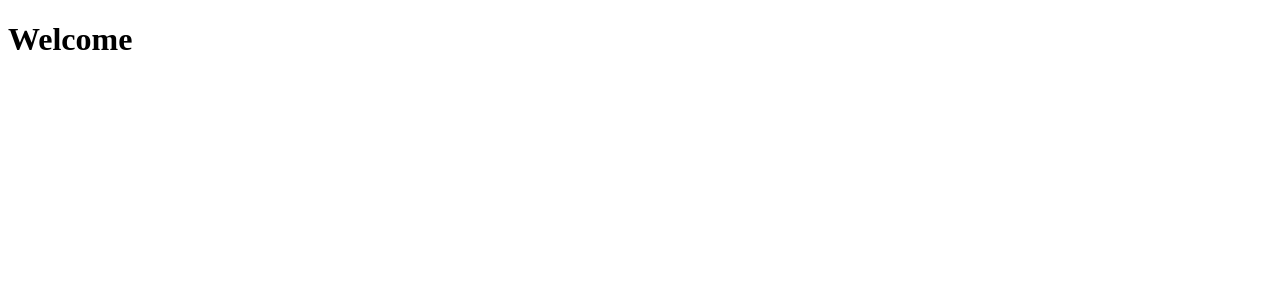
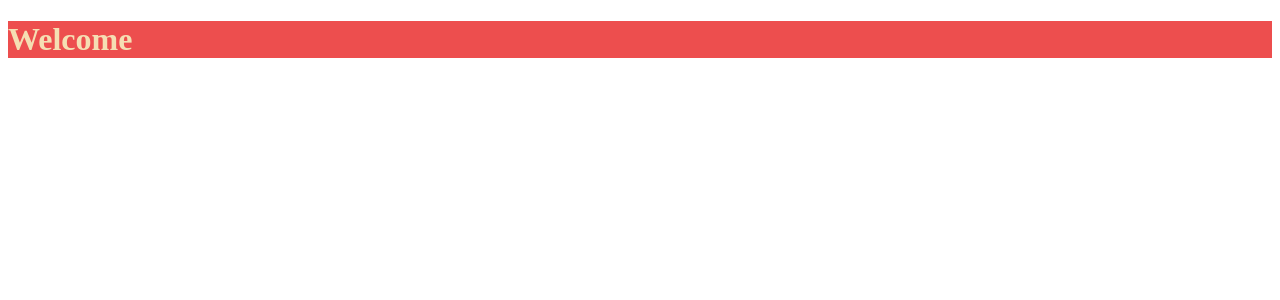
Before and after one commit to hamzaxezzat/alleda, a Next.js app: page / in a window 1280 px wide. Shown: the top 300 px of the page. Built offline with nearby package versions, Linux system fonts and the light colour scheme.

Commit message:
scss global configrations

```diff
--- a/next.config.js
+++ b/next.config.js
@@ -1,6 +1,13 @@
 /** @type {import('next').NextConfig} */
+
+const path = require("path");
 const nextConfig = {
   reactStrictMode: true,
-}
+  swcMinify:true,
+  sassOptions:{
+    includePaths:[path.join(__dirname, "styles")],
+    prependData: `@import "./base.scss";`,
+  },
+};
 
-module.exports = nextConfig
+module.exports = nextConfig;
--- a/pages/index.js
+++ b/pages/index.js
@@ -1,15 +1,15 @@
-import '../styles/Home.module.scss'
+import styles from '../styles/Home.module.scss'
 
 // const inter = Inter({ subsets: ['latin'] })
 
 export default function Home() {
   return (
-    <div>
+    <div className={styles.container}>
         <title>Create Next App</title>
         <meta name="description" content="Generated by create next app" />
         <meta name="viewport" content="width=device-width, initial-scale=1" />
         <link rel="icon" href="/favicon.ico" />
-     <h1> Welcome</h1>
+     <h1 className={styles.red}> Welcome</h1>
     </div>
   )
 }
--- a/styles/Home.module.scss
+++ b/styles/Home.module.scss
@@ -1,3 +1,11 @@
+
+.red{
+  color: wheat;
+}
 .container{
-  background-color: aqua;
+
+  background: $red-color;
 }
+
+h1{
+}
--- /dev/null
+++ b/styles/base.scss
@@ -0,0 +1 @@
+$red-color:rgba(232, 29, 29, 0.781);
--- a/styles/globals.scss
+++ b/styles/globals.scss
@@ -1,4 +1,5 @@
 // ========== Start Default Values ==========
+
 *{
     margin: 0;
     padding: 0;
```
